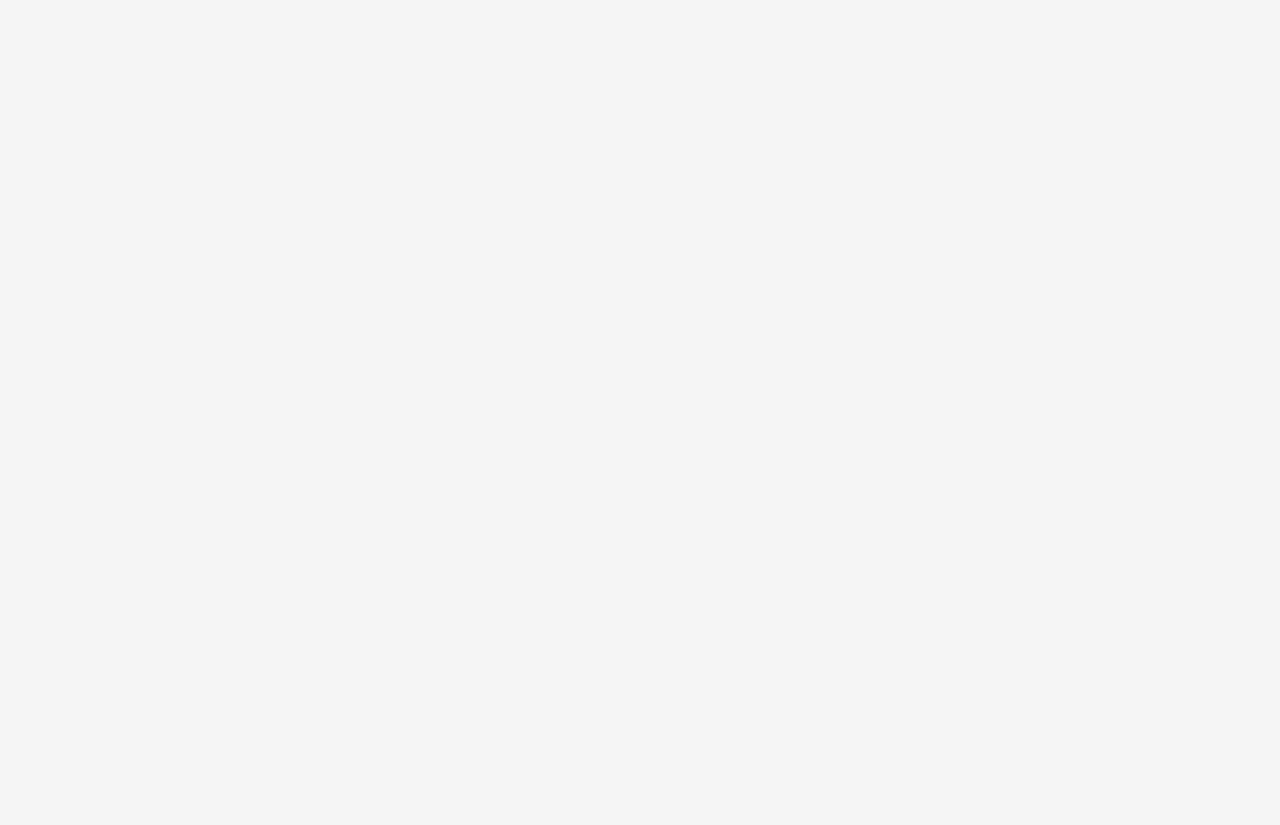
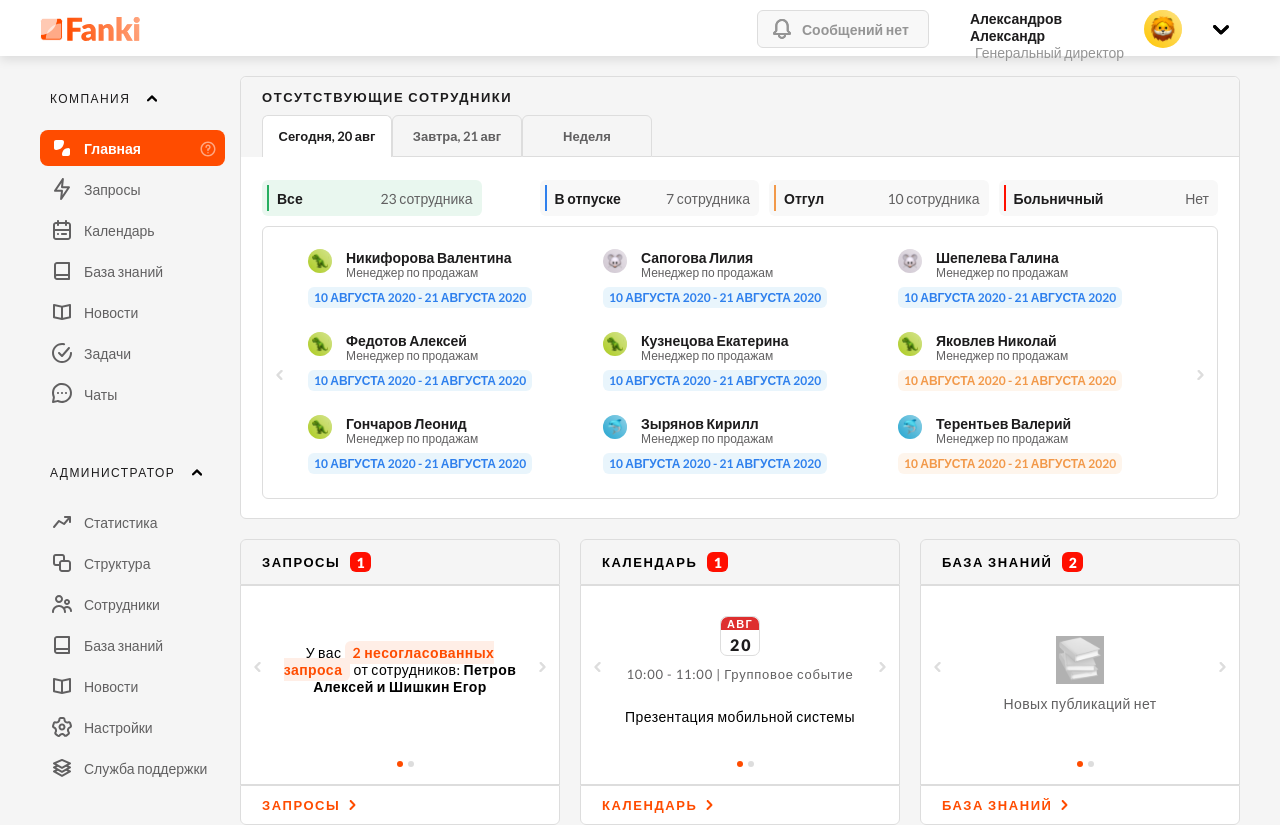
Before and after one commit to aman1998/IROKEZ, a React (Create React App) app: page / in a window 1280 px wide. Shown: the top 825 px of the page. Before the commit the page ends 800 px from the top, so only its background shows below. Built offline with nearby package versions, Linux system fonts and the light colour scheme.

Commit message:
correctUp

```diff
--- a/src/App.js
+++ b/src/App.js
@@ -7,7 +7,7 @@ function App() {
   return (
     <BrowserRouter basename='/IROKEZ'>
       <Switch>
-        <Route path='/absent' component={MainPage} exact/>
+        <Route path='/' component={MainPage} exact/>
         <Route path='/absent/vacation' component={MainPage} exact/>
         <Route path='/absent/dayoff' component={MainPage} exact/>
         <Route path='/absent/sick' component={MainPage} exact/>
--- a/src/components/AbsentWorkerBlock/header.js
+++ b/src/components/AbsentWorkerBlock/header.js
@@ -1,6 +1,5 @@
 import React from 'react'
 import styles from './styles.module.scss'
-import { NavLink } from 'react-router-dom'
 
 const Header = () => {
 
--- a/src/components/AbsentWorkerBlock/nav.js
+++ b/src/components/AbsentWorkerBlock/nav.js
@@ -7,7 +7,7 @@ const Nav = () => {
     // Навигация по отсуствующим рабочим
     <nav className={styles.blockReason}>
       <NavLink
-        to='/absent'
+        to='/'
         className={styles.blockReasonGreen}
         activeClassName={styles.activeGreen}
         exact
--- a/src/components/AbsentWorkerBlock/workers.js
+++ b/src/components/AbsentWorkerBlock/workers.js
@@ -7,14 +7,14 @@ import Avatar3 from '../../assets/icons/14.svg'
 import { BrowserRouter, Route, Switch } from 'react-router-dom'
 import ChevronIcon from '../../assets/icons/chevron2.svg'
 
-const WorkerItems = ({avatar, name, position, absentDate}) => {
+const WorkerItems = () => {
   return (
     <div className={styles.blockWorkers}>
       <img src={ChevronIcon} alt='#' className={styles.chevronLeft}/>
 
       {/* Список всех рабочих с указанием имени, должности, причины пропуска и даты  */}
       <div className={styles.blockWorkersContent}>
-        <Route path='/absent' exact>
+        <Route path='/' exact>
           <Worker
           name='Никифорова Валентина'
           position='Менеджер по продажам'
--- a/src/components/Sidebar/sidebar.js
+++ b/src/components/Sidebar/sidebar.js
@@ -21,7 +21,7 @@ const Sidebar = () => {
   const [showSidebarAdmin, setShowSidebarAdmin] = React.useState(true)
 
   const sidebarItem = [
-    { id: 1, link: '/absent', text: 'Главная', icon: <Fanki /> },
+    { id: 1, link: '/', text: 'Главная', icon: <Fanki /> },
     { id: 2, link: '/inquiries', text: 'Запросы', icon: <Flash /> },
     { id: 3, link: '/calendar', text: 'Календарь', icon: <CalendarIcon /> },
     { id: 4, link: '/database', text: 'База знаний', icon: <BookIcon /> },
@@ -64,7 +64,7 @@ const Sidebar = () => {
                 to={item.link}
                 className={styles.sidebarItem}
                 activeClassName={styles.active}
-                // exact
+                exact
               >
                 <div>
                   <div className={styles.sidebarItemIcon}>{item.icon}</div>
```
